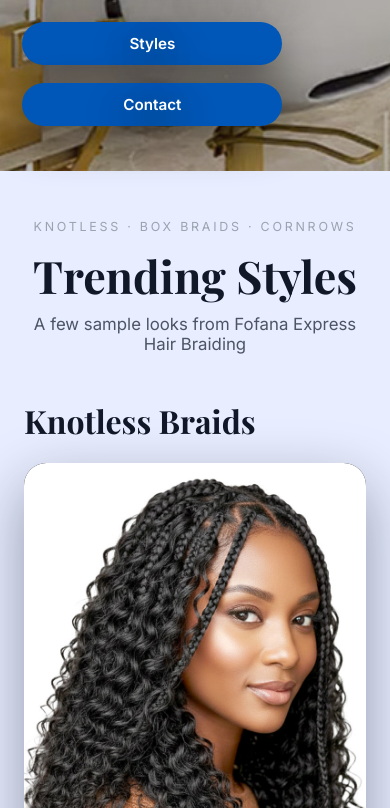
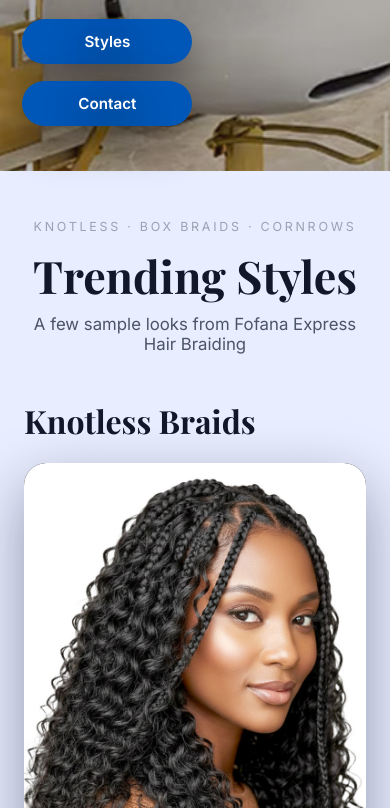
Before and after one commit to bakoko60-collab/braidsconnect-hub, a plain HTML site: page businesses/fofana/fofana.html in a window 390 px wide. Shown: the part 592-1400 px from the top of the page. Drawn offline with nearby package versions, Linux system fonts and the light colour scheme.

Commit message:
Add files via upload
Fofana mobile padding 1

```diff
--- a/businesses/fofana/fofana.css
+++ b/businesses/fofana/fofana.css
@@ -563,3 +563,25 @@ body {
     font-size: 0.95rem;
   }
 }
+/* ===== BUTTON POLISH – FOFANA ===== */
+
+/* Slimmer base buttons */
+.px-btn {
+  min-width: 180px;           /* was 190 */
+  padding: 0.75rem 2.1rem;    /* slightly less tall + narrow */
+  font-size: 0.95rem;
+}
+
+/* Hero buttons full-width but not huge on phones */
+@media (max-width: 600px) {
+  .px-btn {
+    width: 100%;
+    max-width: 20px;
+    padding: 0.8rem 1.8rem;
+  }
+}
+/* FOFANA – gently slimmer hero buttons */
+.px-hero-buttons .px-btn {
+  min-width: 170px;       /* was 190px in the base style */
+  padding: 0.8rem 2.2rem; /* was 0.9rem 2.8rem */
+}
```
